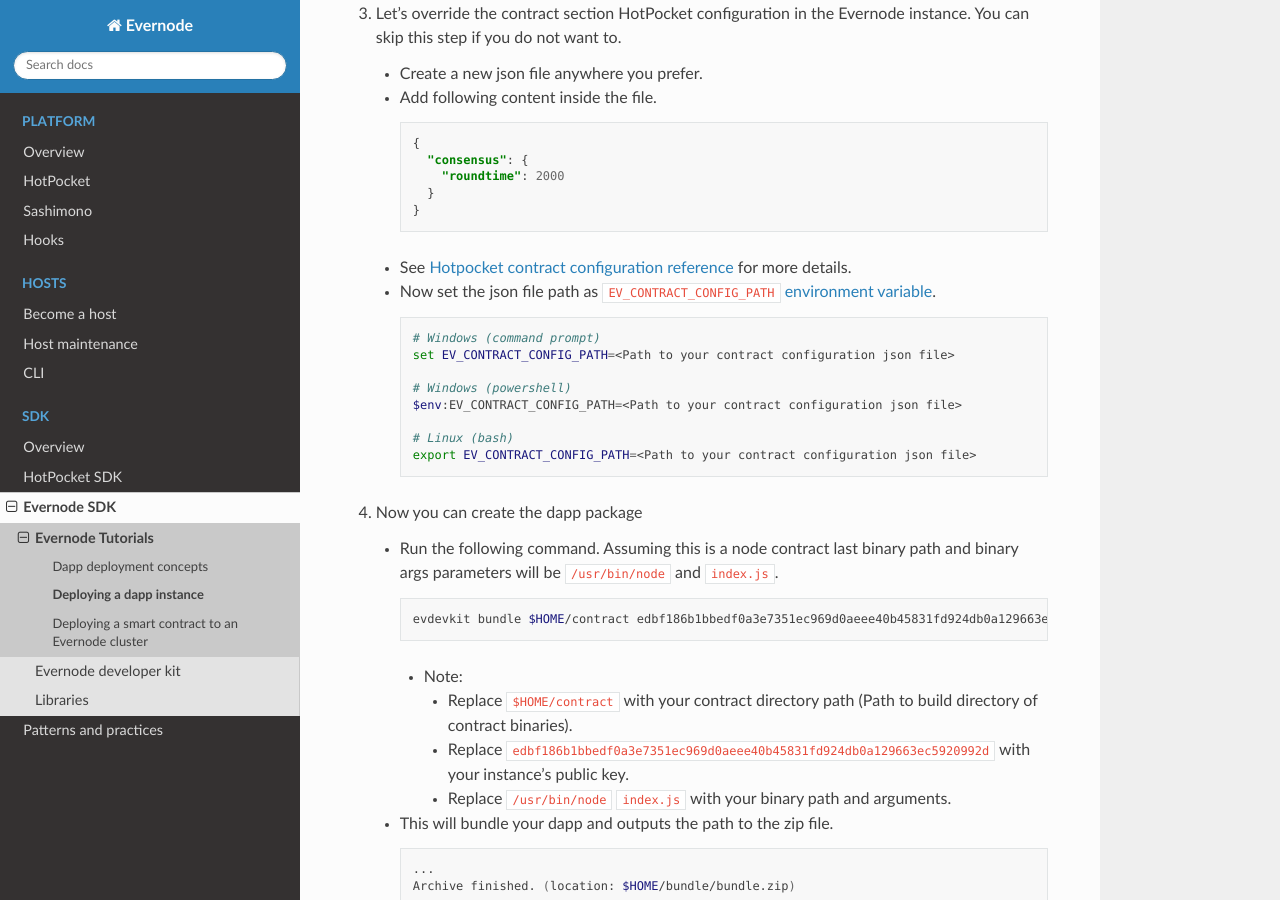
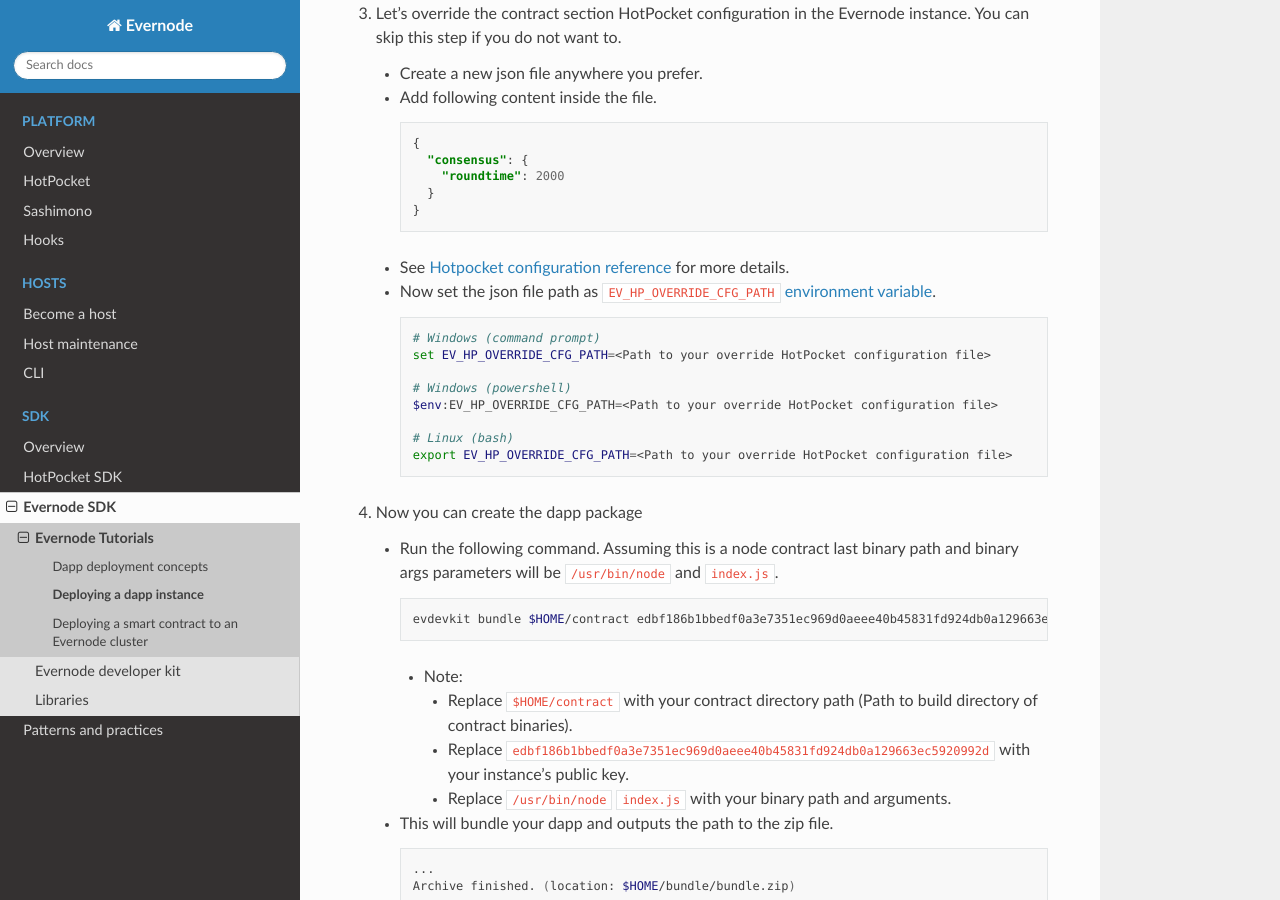
Before and after one commit to tequdev/evernode-docs, a Sphinx documentation site: the page built from docs/source/sdk/evernode/tutorials/deploy-single.md, in a window 1280 px wide and 900 px high, scrolled down 2556 px. Built offline with Sphinx 7.4.7 and the Read the Docs theme 2.0.0, drawn with Linux system fonts in a browser that asks for light colours; some of the changed text lies outside the part shown.

Commit message:
Evdevkit ENV changes related docs (#9)

````diff
--- a/docs/source/sdk/evernode/tutorials/deploy-single.md
+++ b/docs/source/sdk/evernode/tutorials/deploy-single.md
@@ -62,17 +62,17 @@
      }
      ```
    - See [Hotpocket configuration reference](../../hotpocket/reference/configuration) for more details.
-   - Now set the json file path as `EV_INSTANCE_CONFIG_PATH` [environment variable](../evdevkit/overview.md#environment-variables).
+   - Now set the json file path as `EV_HP_INIT_CFG_PATH` [environment variable](../evdevkit/overview.md#environment-variables).
 
      ```bash
      # Windows (command prompt)
-     set EV_INSTANCE_CONFIG_PATH=<Path to your HotPocket instance configuration file>
+     set EV_HP_INIT_CFG_PATH=<Path to your initial HotPocket configuration file>
 
      # Windows (powershell)
-     $env:EV_INSTANCE_CONFIG_PATH=<Path to your HotPocket instance configuration file>
+     $env:EV_HP_INIT_CFG_PATH=<Path to your initial HotPocket configuration file>
 
      # Linux (bash)
-     export EV_INSTANCE_CONFIG_PATH=<Path to your HotPocket instance configuration file>
+     export EV_HP_INIT_CFG_PATH=<Path to your initial HotPocket configuration file>
      ```
 
 5. Now you are ready to acquire an Evernode instance. Use the `acquire` command and pass the XRPL address of the host to acquire an instance from as a parameter. You can check the available hosts by using the [hosts page](https://dashboard.evernode.org/#/hosts) or the [`list` command](../evdevkit/overview.md#advanced-usage).
@@ -117,18 +117,18 @@
        }
      }
      ```
-   - See [Hotpocket contract configuration reference](../../hotpocket/reference/configuration) for more details.
-   - Now set the json file path as `EV_CONTRACT_CONFIG_PATH` [environment variable](../evdevkit/overview.md#environment-variables).
+   - See [Hotpocket configuration reference](../../hotpocket/reference/configuration) for more details.
+   - Now set the json file path as `EV_HP_OVERRIDE_CFG_PATH` [environment variable](../evdevkit/overview.md#environment-variables).
 
      ```bash
      # Windows (command prompt)
-     set EV_CONTRACT_CONFIG_PATH=<Path to your contract configuration json file>
+     set EV_HP_OVERRIDE_CFG_PATH=<Path to your override HotPocket configuration file>
 
      # Windows (powershell)
-     $env:EV_CONTRACT_CONFIG_PATH=<Path to your contract configuration json file>
+     $env:EV_HP_OVERRIDE_CFG_PATH=<Path to your override HotPocket configuration file>
 
      # Linux (bash)
-     export EV_CONTRACT_CONFIG_PATH=<Path to your contract configuration json file>
+     export EV_HP_OVERRIDE_CFG_PATH=<Path to your override HotPocket configuration file>
      ```
 
 4. Now you can create the dapp package
````
Also changed, not shown: docs/source/sdk/evernode/evdevkit/overview.md (+9 -9 lines), docs/source/sdk/hotpocket/reference/contract-protocol.md (+2 -10 lines).
